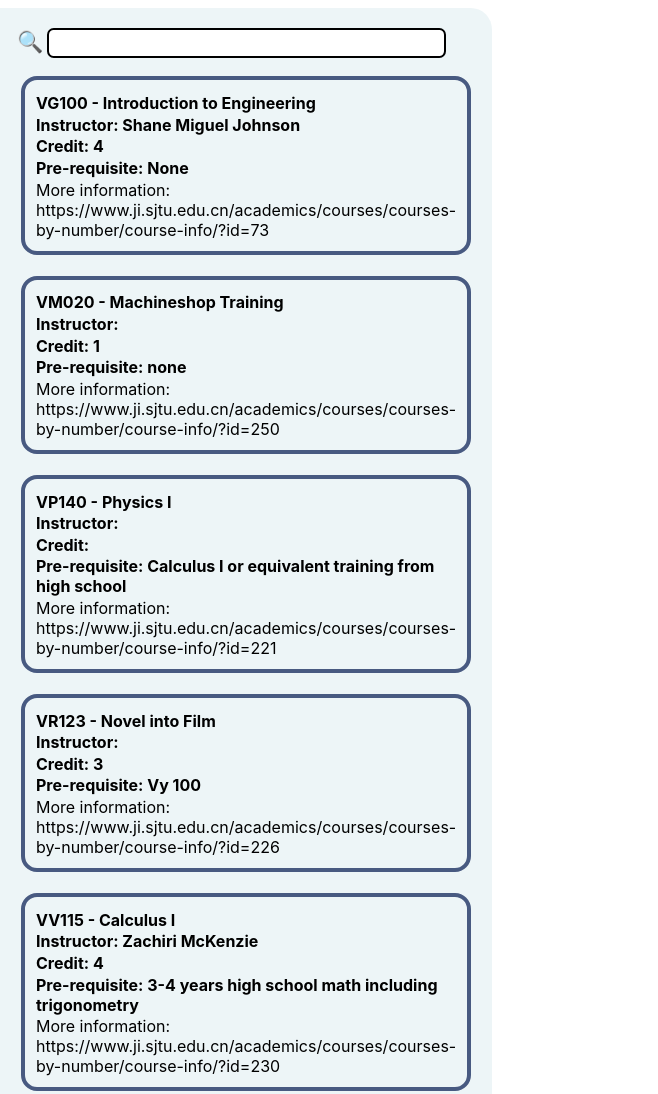
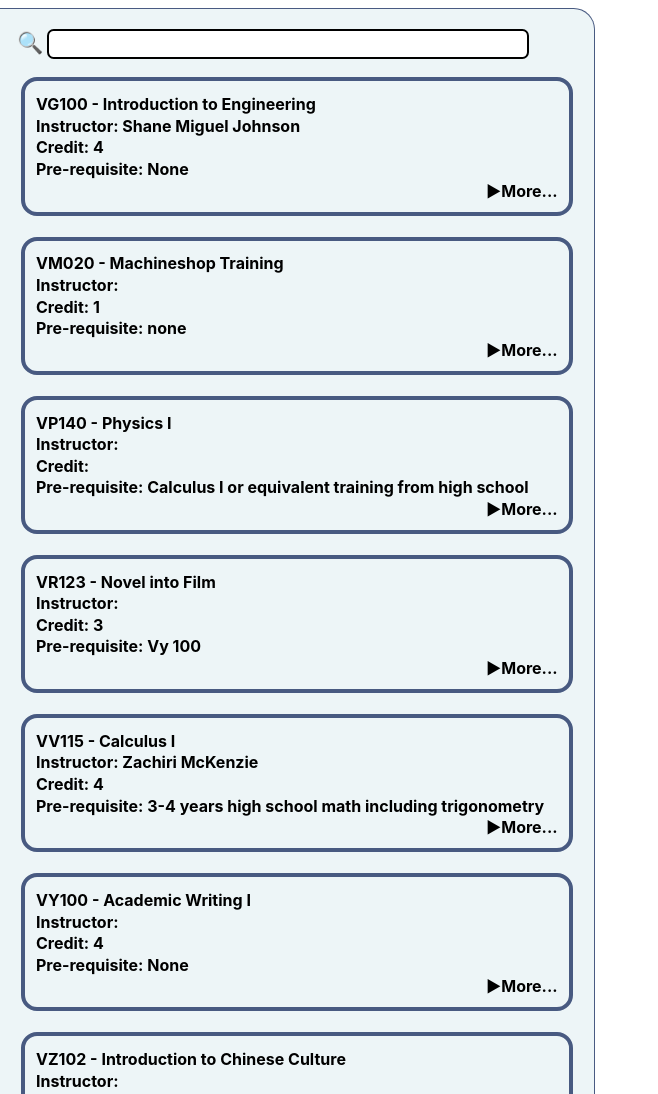
Before and after one commit to karumo10/coursesel-helper, a React app in the folder react-app/: page / in a window 1280 px wide. Shown: the top 1094 px of the page, without its empty margins (0-658 px from the left). Built offline with nearby package versions, Linux system fonts and the light colour scheme.

Commit message:
update css

```diff
--- a/react-app/src/index.css
+++ b/react-app/src/index.css
@@ -14,11 +14,6 @@ body {
 
 }
 
-.course > h1, h2 {
-	font-size: 1em;
-	margin-top: 0.1em;
-	margin-bottom: 0.1em;
-}
 
 #course-request-input {
 	outline: none;
@@ -43,6 +38,9 @@ body {
 	background-color: rgba(166, 204, 216, 0.2);
 	border-top-right-radius: 16pt;
 	border-bottom-right-radius: 16pt;
+	border-top: 1.2pt solid rgba(24, 44, 95, 0.774);
+	border-bottom: 1.2pt solid rgba(24, 44, 95, 0.774);
+	border-right: 1.2pt solid rgba(24, 44, 95, 0.774);
 
 	grid-row: 2;
 	grid-column: 1/2;
@@ -76,7 +74,40 @@ body {
 	background-color: rgba(24,44,95,0.08);
 }
 
+.course > h1, h2 {
+	font-size: 1em;
+	margin-top: 0.1em;
+	margin-bottom: 0.1em;
+}
 
+.course > a {
+	float: center;
+	margin-left: 450px;
+	color:#000;
+	font-weight: bold;
+	text-decoration: none;
+}
+
+.course > a {
+	float: center;
+	margin-left: 450px;
+	color:#000;
+	font-weight: bold;
+	text-decoration: none;
+}
+
+.course > a:hover {
+	color:rgba(239, 205, 35);
+}
+
+.not-found {
+	font-size: 1em;
+}
+
+.not-found > ul > li {
+	list-style-type: '🐈 ';
+	margin-left: 2em;
+}
 
 
 code {
--- a/react-app/src/index.js
+++ b/react-app/src/index.js
@@ -13,7 +13,7 @@ function DisplayCourseDetail(props) {
             <h2>Instructor: {courseObj.Instructor}</h2>
             <h2>Credit: {courseObj.Credit}</h2>
             <h2>Pre-requisite: {courseObj["Pre-requisite"]}</h2>
-            <text>More information: {courseObj.Reference}</text>
+            <a href={courseObj.Reference}>▶More...</a>
         </div>
     )
 }
@@ -34,15 +34,26 @@ function SearchingCourse(props) {
 // queryName => <div>quested courseObjs elements</div>
 function SearchingCoursesFuzzily(props) {
     const queryName = props.queryName;
-    const allCoursesArray = (Object.entries(data));
+    const allCoursesArray = (Object.entries(data)); // return [[key1, value1], [key2, value2]...]
     const courseArray = allCoursesArray.filter(x => x[0].includes(queryName));
-    return (
-        <div class="showing-courses">
-            {
-                courseArray.map(course => <DisplayCourseDetail courseObj={course[1]} />)
-            }
-        </div>
-    )
+    const notFound = courseArray.length == 0;
+    if (!notFound) {
+        return (
+            <div class="showing-courses">
+                {courseArray.map(course => <DisplayCourseDetail courseObj={course[1]} />)}
+            </div>
+        )
+    } else {
+        return (
+            <div class="not-found">
+                <ul>Sorry, but no courses found. Please ensure you:
+                    <li>    Use capital letter</li>
+                    <li>    Spell correctly</li>
+                    Or probably this course has not be included by this website yet.
+                </ul>
+            </div>
+        )
+    }
 }
 
 
@@ -78,7 +89,6 @@ class CourseSearcher extends React.Component {
         return (
             <div class="left">
                 {interactEle}
-                {/* <SearchingCourse courseName={this.state.courseName} /> */}
                 <SearchingCoursesFuzzily queryName={this.state.courseName}/>
             </div>
 
```
